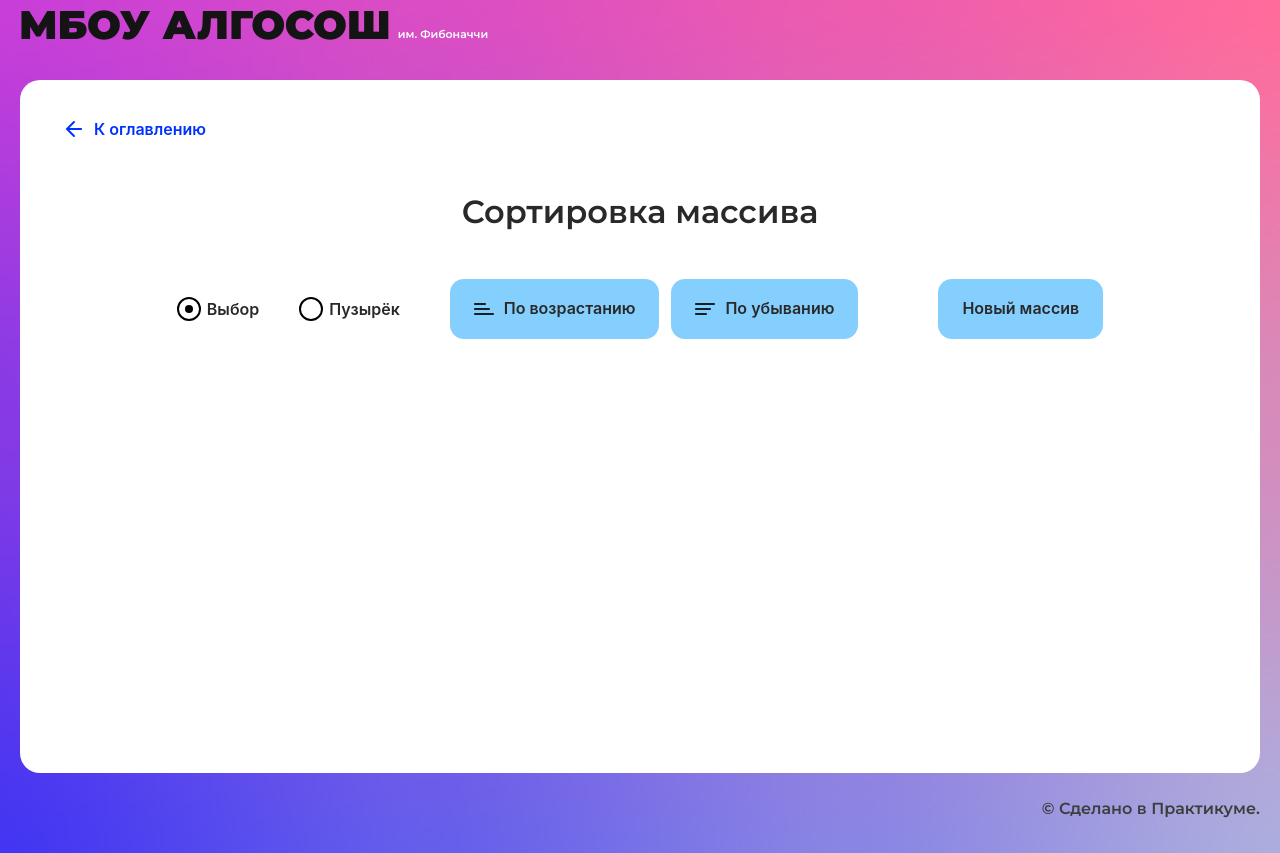
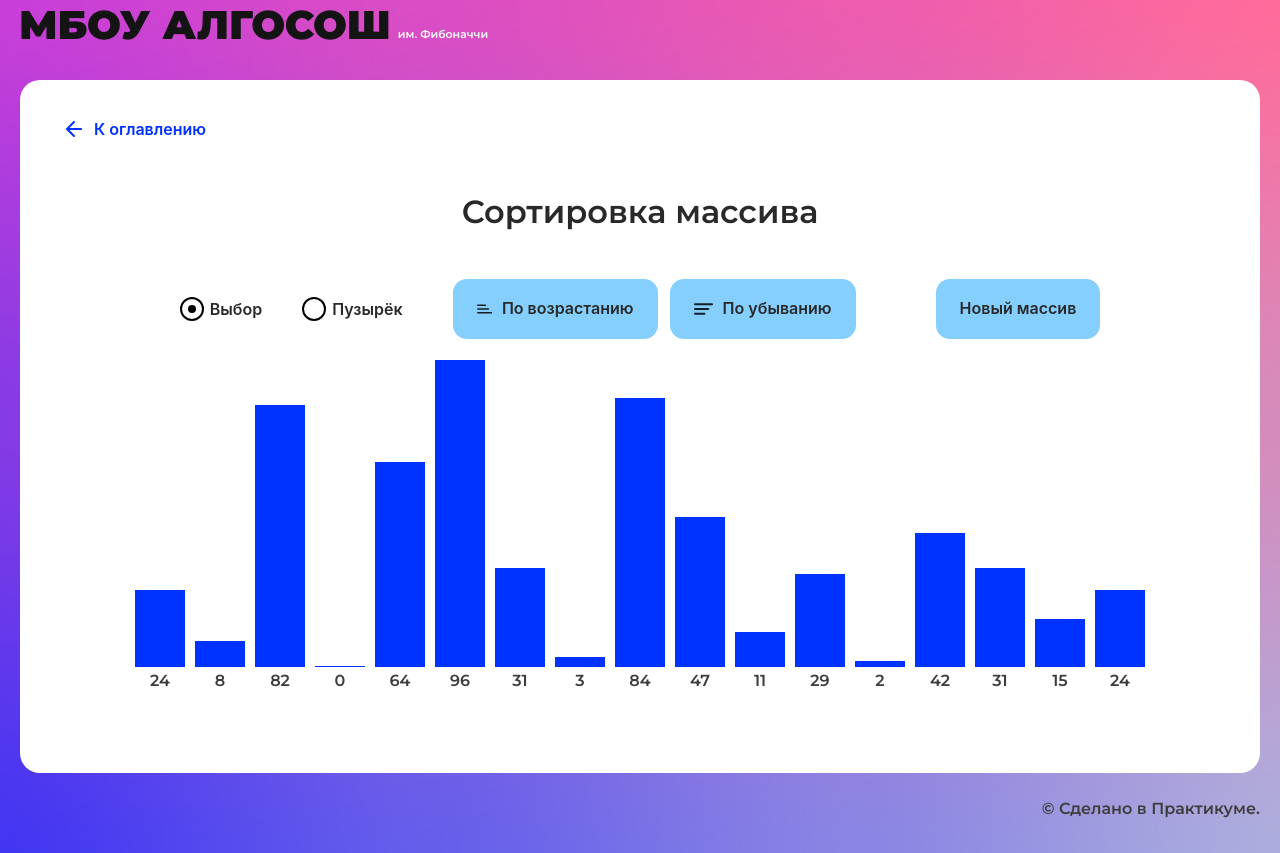
Before and after one commit to MADeit0/algososh, a React (Create React App) app: page /sorting in a window 1280 px wide. Built offline with nearby package versions, Linux system fonts and the light colour scheme.

Commit message:
feat: Создать функцию генерации массива с числами

```diff
--- a/src/components/sorting-page/sorting-page.module.css
+++ b/src/components/sorting-page/sorting-page.module.css
@@ -5,9 +5,16 @@ align-items: center;
   /* gap: 12px; */
 }
 
-.button_sorting {
+.button_sorting_ascending {
   grid-area: buttonSort;
   white-space: nowrap;
+  width: 100%;
+  max-width: 205px;
+}
+
+.button_sorting_descending {
+  composes: button_sorting_ascending;
+  max-width: 186px;
 }
 
 .button {
@@ -16,11 +23,14 @@ align-items: center;
 }
 
 .container {
+  max-height: 340px;
+  height: 100%;
   display: grid;
   justify-content: center;
-  grid-template-columns: repeat(10, min-content);
+  align-items: end;
+  grid-template-columns: repeat(17, min-content);
   gap: 50px 10px;
-  box-sizing: border-box;
+    /* box-sizing: border-box; */
   padding: 10px 10px;
 }
 
--- a/src/components/sorting-page/sorting-page.tsx
+++ b/src/components/sorting-page/sorting-page.tsx
@@ -5,11 +5,45 @@ import { Button } from "../ui/button/button";
 import { RadioInput } from "../ui/radio-input/radio-input";
 import { SortMethods } from "../../types/sorting-types";
 import { Direction } from "../../types/direction";
+import { Column } from "../ui/column/column";
+import { randomArr } from "./utils";
 
 export const SortingPage: React.FC = () => {
   const [sortMethod, setSortMethod] = useState<SortMethods>(
     SortMethods.Selection
   );
+  const [array, setArray] = useState<number[]>([]);
+  const [isSortingAscending, setIsSortingAscending] = useState(false);
+  const [isSortingDescending, setIsSortingDescending] = useState(false);
+
+  const handleSortingAscending = () => {
+    console.log("handleSortingAscending");
+    setIsSortingAscending(true);
+    sorting();
+  };
+  const handleSortingDescending = () => {
+    console.log("handleSortingDescending");
+    setIsSortingDescending(true);
+    sorting();
+  };
+
+  const handleGeneratingArray = () => {
+    const newArr = randomArr(17, 3);
+    console.log(newArr);
+    setArray([...newArr]);
+  };
+
+  const sorting = () => {
+    if (sortMethod === SortMethods.Selection) {
+      console.log("selection");
+    } else {
+      console.log("booble");
+    }
+  };
+
+  useEffect(() => {
+    handleGeneratingArray();
+  }, []);
 
   return (
     <SolutionLayout title="Сортировка массива">
@@ -33,16 +67,29 @@ export const SortingPage: React.FC = () => {
           }}
         />
         <Button
-          extraClass={`${styles.button_sorting} mr-6`}
+          extraClass={`${styles.button_sorting_ascending} mr-6`}
           text="По возрастанию"
           sorting={Direction.Ascending}
+          onClick={handleSortingAscending}
+          isLoader={isSortingAscending}
         />
         <Button
-          extraClass={`${styles.button_sorting} mr-40`}
+          extraClass={`${styles.button_sorting_descending} mr-40`}
           text="По убыванию"
           sorting={Direction.Descending}
+          onClick={handleSortingDescending}
+          isLoader={isSortingDescending}
         />
-        <Button extraClass={styles.button} text="Новый массив" />
+        <Button
+          extraClass={styles.button}
+          text="Новый массив"
+          onClick={handleGeneratingArray}
+        />
+      </div>
+      <div className={styles.container}>
+        {array.map((item, index) => {
+          return <Column index={item} key={index} />;
+        })}
       </div>
     </SolutionLayout>
   );
--- /dev/null
+++ b/src/components/sorting-page/utils.ts
@@ -0,0 +1,18 @@
+/**
+ * Функция генерации массива со значениями от 0 до 100
+ *
+ * @export
+ * @param {number} max максимальное количество элементов в массиве
+ * @param {number} min минимальное количкство элементов в массиве
+ * @return {*}  {number[]}
+ */
+export const randomArr = (max: number, min: number): number[] => {
+  const arr = [];
+  const length = Math.floor(Math.random() * (max - min + 1)) + min;
+
+  for (let i = 0; i < length; i++) {
+    const randomValue = Math.floor(Math.random() * 101);
+    arr.push(randomValue);
+  }
+  return arr;
+};
```
